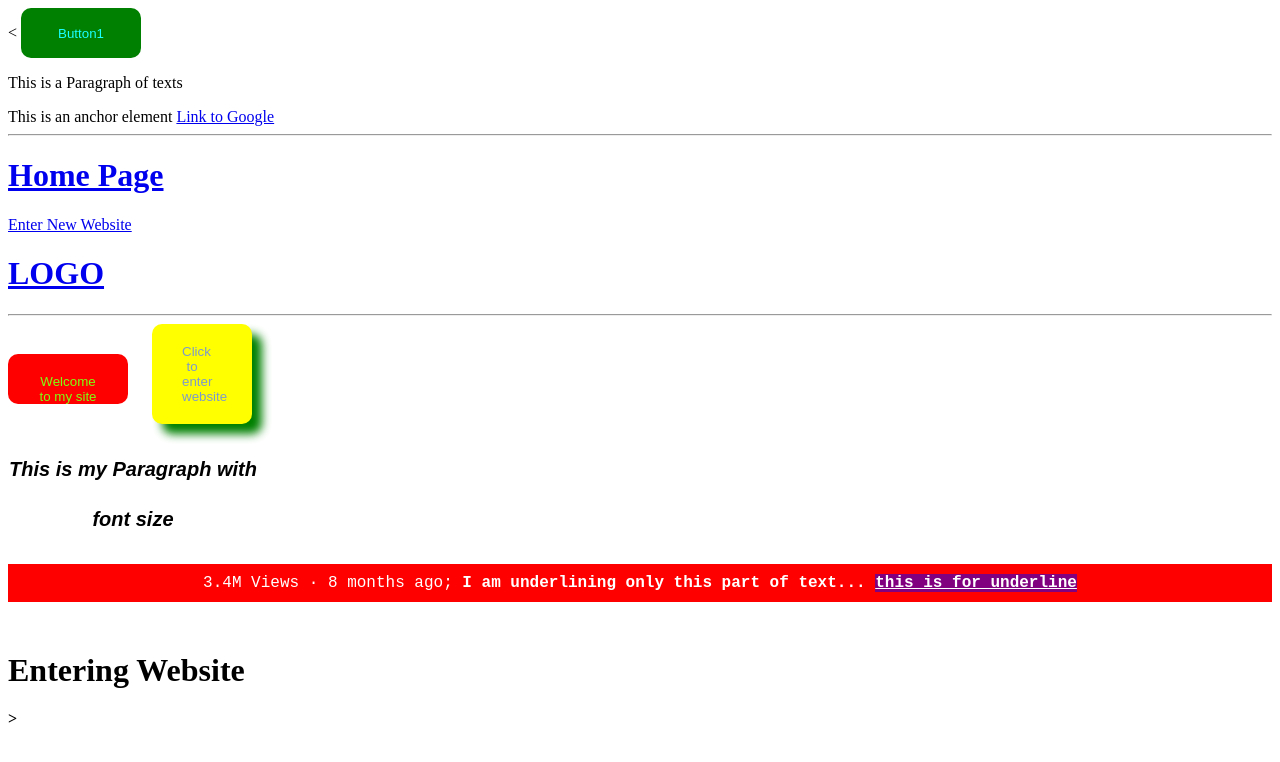
After one commit to ksvarunbabu/VK_Project, a Django app: template VK_Website/mywebsite/myapp/templates/myapp/enter.html in a window 1280 px wide. The commit adds this page. Shown: the top 762 px of the page. Run offline with Django 4.2, Linux system fonts and the light colour scheme; the template is opened without the code that fills it, so the values that code supplies are empty.

Commit message:
Tea_site

```diff
--- /dev/null
+++ b/VK_Website/mywebsite/myapp/templates/myapp/enter.html
@@ -0,0 +1,19 @@
+{% extends 'main.html' %}
+
+{% block content %}
+{% comment %} {% include 'navbar.html' %} # include the navbar.html inside home template {% endcomment %}
+<h1> Entering Website </h1>
+{% comment %} {% include 'navbar.html' %}
+{% include 'navbar.html' %}
+{% include 'navbar.html' %} {% endcomment %}
+{% endblock content %}
+
+{% comment %} {% extends 'main.html' %} {% endcomment %}
+
+{% comment %} {% block content %} {% endcomment %}
+{% comment %} {% include 'navbar.html' %} # include the navbar.html inside home template {% endcomment %}
+{% comment %} <h1> Entering Website </h1> {% endcomment %}
+{% comment %} {% include 'navbar.html' %}
+{% include 'navbar.html' %}
+{% include 'navbar.html' %} {% endcomment %}
+{% comment %} {% endblock content %} {% endcomment %}
--- /dev/null
+++ b/VK_Website/mywebsite/templates/buttons.css
@@ -0,0 +1,68 @@
+button{
+  background-color: Green;
+  color: rgb(25,255,255);
+  border: none;
+  height: 50px;
+  width: 120px;
+  border-radius: 10px;
+  cursor: pointer;
+  margin-right: 20px;
+  transition: opacity 0.15s;
+}
+.Welcome{
+  background-color: red;
+  color: rgb(125,255,20);
+  border: none;
+  height: 50px;
+  width: 120px:
+  border-radius: 10px;
+  cursor: pointer;
+  margin-right: 20px;
+  transition: opacity 0.8s,
+    color 1s,
+    background-color 2s;
+  padding-left: 30px;
+  padding-top: 20px;
+  padding-bottom: 15px;
+  padding-right: 30px;
+}
+.Welcome:hover{
+  background-color: green;
+  color: black;
+  border-style: solid;
+  opacity: 0.7;
+
+}
+.Welcome:active{
+  {% comment %} opacity: 0.7; {% endcomment %}
+  bakcground-color: white;
+  color: black;
+}
+.Enter{
+  background-color: yellow;
+  color: rgb(125,155,200);
+  border: none;
+  height: 50px;
+  width: 100px;
+  border-radius: 10px;
+  padding-left: 30px;
+  padding-top: 20px;
+  padding-bottom: 80px;
+  padding-right: 50px;
+  cursor: pointer;
+  margin-right: 10px;
+  transition: opacity 1s;
+  box-shadow: 10px 10px 10px green;
+}
+.Enter:hover{
+  background-color: rgb(25,45,34);
+  color: white;
+  border-style: solid;
+  opacity: 0.7;
+
+}
+.Enter:active{
+  opacity: 0.7;
+  bakcground-color: red;
+  color: yellow;
+}
--- a/VK_Website/mywebsite/templates/enter.html
+++ /dev/null
@@ -1,5 +0,0 @@
-{% include 'navbar.html' %} # include the navbar.html inside home template
-<h1> Entering Website </h1>
-{% include 'navbar.html' %}
-{% include 'navbar.html' %}
-{% include 'navbar.html' %}
--- a/VK_Website/mywebsite/templates/home.html
+++ /dev/null
@@ -1,2 +0,0 @@
-{% include 'navbar.html' %} # include the navbar.html inside home template
-<h1> Home Template </h1>
--- /dev/null
+++ b/VK_Website/mywebsite/templates/main.html
@@ -0,0 +1,23 @@
+<<!DOCTYPE html>
+<!--[if lt IE 7]>      <html class="no-js lt-ie9 lt-ie8 lt-ie7"> <![endif]-->
+<!--[if IE 7]>         <html class="no-js lt-ie9 lt-ie8"> <![endif]-->
+<!--[if IE 8]>         <html class="no-js lt-ie9"> <![endif]-->
+<!--[if gt IE 8]>      <html class="no-js"> <!--<![endif]-->
+<html>
+    <head>
+        <meta charset="utf-8">
+        <meta http-equiv="X-UA-Compatible" content="IE=edge">
+        <title>This is VK's Market</title>
+        <meta name="description" content="">
+        <meta name="viewport" content="width=device-width, initial-scale=1">
+        {% comment %} <link rel="stylesheet" href=""> {% endcomment %}
+    </head>
+    <body>
+        {% include 'navbar.html' %}
+        {% include 'myapp.html' %}
+        {% block content %}
+
+        {% endblock %}
+        <script src="" async defer></script>
+    </body>
+</html>>
--- /dev/null
+++ b/VK_Website/mywebsite/templates/myapp.html
@@ -0,0 +1,42 @@
+<!DOCTYPE html>
+<html>
+  <title>Teset</title>
+  <head>
+    <link rel="stylesheet" href="buttons.css">
+    {% comment %} This is a void element since it doesn't need a closing tag </link>. It takes two attributes
+    rel -> Relation that lets us know what we are linking it. in this case it is a stylesheet.
+    href -> used to reference the file and in this case, it is buttons.css file
+    {% endcomment %}
+    <style>
+      .Para{
+        font-family: Arial;
+        font-size: 20px;
+        font-weight: bold;
+        font-style: italic;
+        text-align: center;
+        width: 250px;
+        line-height: 50px;
+      }
+      .dot{
+        font-family: Courier New;
+        margin-bottom: 50px;
+        background-color: red;
+        color: white;
+        text-align: center;
+        padding-top: 10px;
+        padding-bottom: 10px;
+        {% comment %} text-decoration: underline; {% endcomment %}
+      }
+      .underline{
+        background-color: purple;
+        color: white;
+      }
+    </style>
+  </head>
+  <body>
+    <button class="Welcome"> Welcome to my site</button>
+    <button class="Enter"> Click to enter website</button>
+    <p class="Para"> This is my Paragraph with font size </p>
+    <p class="dot"> 3.4M Views &#183; 8 months ago; <strong> I am underlining only this part of text... <strong> <u class="underline">this is for underline</u> </p>
+  </body>
+</html>
--- a/VK_Website/mywebsite/templates/navbar.html
+++ b/VK_Website/mywebsite/templates/navbar.html
@@ -1,5 +1,16 @@
+<button>Button1</button>
+<p>This is a Paragraph of texts</p>
+<a>This is an anchor element</a>
+<a href="https://google.com/" target="_blank">
+  Link to Google
+</a>
+<hr>
 <a href="/">
-    <h1>LOGO</h1>
+  <h1>Home Page</h1>
 </a>
-
+<a href="/enter" target="_blank">Enter New Website</a>
+{% comment %} href is an attribute name. target will open the link in the current tab and _blank will help opening the link in a new tab {% endcomment %}
+<a href="/">
+  <h1>LOGO</h1>
+</a>
 <hr>
```
Also changed, not shown: VK_Website/mywebsite/myapp/templates/myapp/home.html (added, +17 -0 lines), VK_Website/mywebsite/myapp/views.py (+9 -3 lines).
